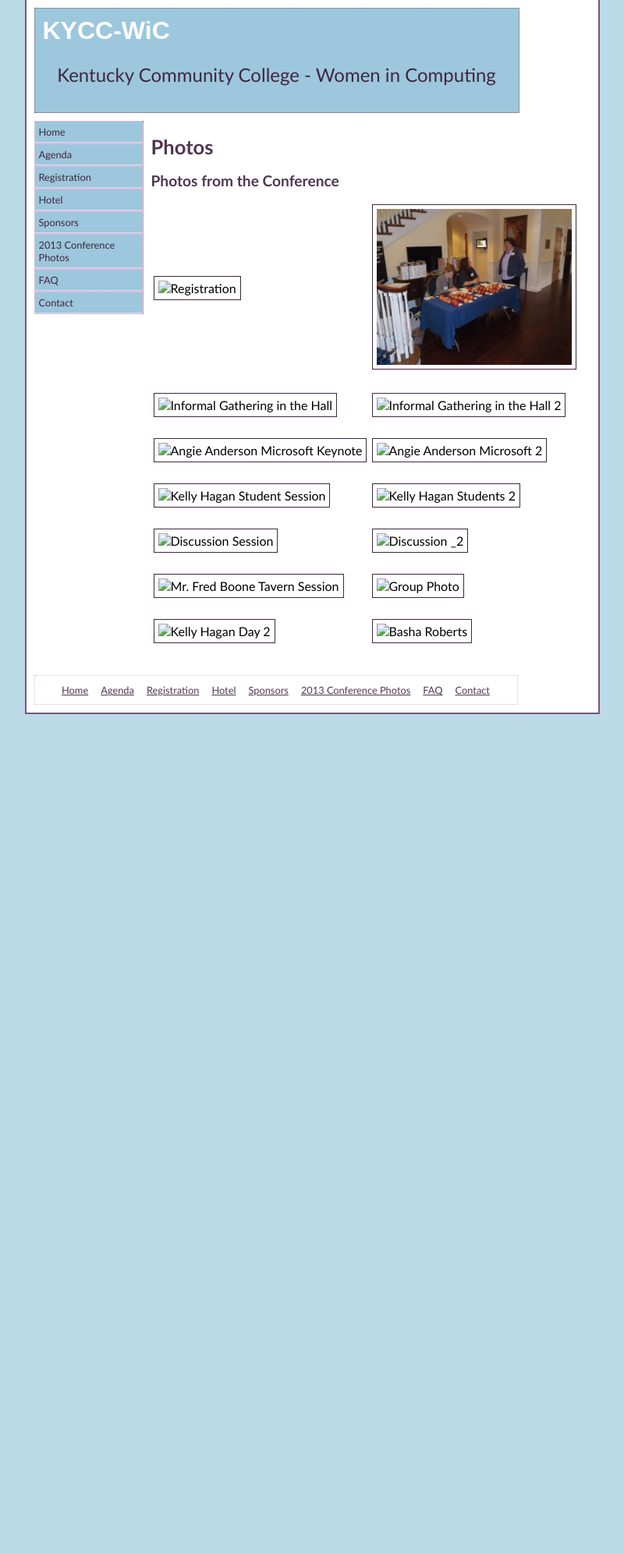
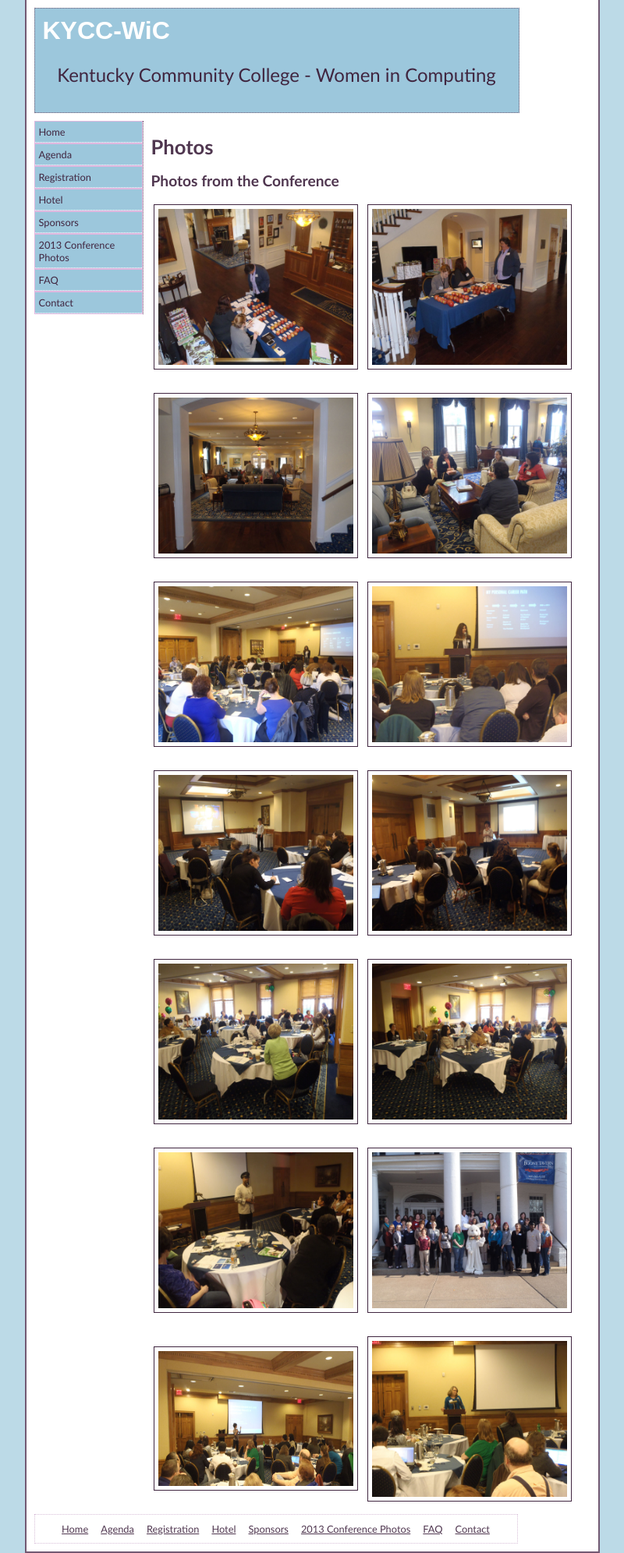
Before and after one commit to LexLadiesCode/KYCC-WIC, a Jekyll site: the page built from photos.md, in a window 1280 px wide. Shown: the whole page at 78% size, without its empty margins (240-1040 px from the left). Built offline with Jekyll 4.4.1, drawn with Linux system fonts in a browser that asks for light colours; before the commit the page ends 916 px from its top, so only the background shows below that.

Commit message:
merge conflict?

```diff
--- a/photos.md
+++ b/photos.md
@@ -7,7 +7,7 @@ permalink: /photos/
 <table style="width: 100%">
 	<tbody><tr>
 		<td class="auto-style4">
-		<img alt="Registration" height="200" src="./Photos_files/women_01.jpg" width="250"></td>
+		<img alt="Registration" height="200" src="/images/women_01.jpg" width="250"></td>
 		<td class="auto-style4">
 		<img alt="Registration_2" height="200" src="/images/women_02.jpg" width="250"></td>
 	</tr>
@@ -17,9 +17,9 @@ permalink: /photos/
 	</tr>
 	<tr>
 		<td class="auto-style4">
-		<img alt="Informal Gathering in the Hall" height="200" src="./Photos_files/women_03.jpg" width="250"></td>
+		<img alt="Informal Gathering in the Hall" height="200" src="/images/women_03.jpg" width="250"></td>
 		<td class="auto-style4">
-		<img alt="Informal Gathering in the Hall 2" height="200" src="./Photos_files/women_04.jpg" width="250"></td>
+		<img alt="Informal Gathering in the Hall 2" height="200" src="/images/women_04.jpg" width="250"></td>
 	</tr>
 	<tr>
 		<td class="auto-style4">&nbsp;</td>
@@ -27,9 +27,9 @@ permalink: /photos/
 	</tr>
 	<tr>
 		<td class="auto-style4">
-		<img alt="Angie Anderson Microsoft Keynote" height="200" src="./Photos_files/women_05.jpg" width="250"></td>
+		<img alt="Angie Anderson Microsoft Keynote" height="200" src="/images/women_05.jpg" width="250"></td>
 		<td class="auto-style4">
-		<img alt="Angie Anderson Microsoft 2" height="200" src="./Photos_files/women_06.jpg" width="250"></td>
+		<img alt="Angie Anderson Microsoft 2" height="200" src="/images/women_06.jpg" width="250"></td>
 	</tr>
 	<tr>
 		<td class="auto-style4">
@@ -39,9 +39,9 @@ permalink: /photos/
 	</tr>
 	<tr>
 		<td class="auto-style4">
-		<img alt="Kelly Hagan Student Session" height="200" src="./Photos_files/women_07.jpg" width="250"></td>
+		<img alt="Kelly Hagan Student Session" height="200" src="/images/women_07.jpg" width="250"></td>
 		<td class="auto-style4">
-		<img alt="Kelly Hagan Students 2" height="200" src="./Photos_files/women_09.jpg" width="250"></td>
+		<img alt="Kelly Hagan Students 2" height="200" src="/images/women_09.jpg" width="250"></td>
 	</tr>
 	<tr>
 		<td class="auto-style4">&nbsp;</td>
@@ -49,9 +49,9 @@ permalink: /photos/
 	</tr>
 	<tr>
 		<td class="auto-style4">
-		<img alt="Discussion Session" height="200" src="./Photos_files/women_08.jpg" width="250"></td>
+		<img alt="Discussion Session" height="200" src="/images/women_08.jpg" width="250"></td>
 		<td class="auto-style4">
-		<img alt="Discussion _2" height="200" src="./Photos_files/women_10.jpg" width="250"></td>
+		<img alt="Discussion _2" height="200" src="/images/women_10.jpg" width="250"></td>
 	</tr>
 	<tr>
 		<td class="auto-style4">&nbsp;</td>
@@ -59,9 +59,9 @@ permalink: /photos/
 	</tr>
 	<tr>
 		<td class="auto-style4">
-		<img alt="Mr. Fred Boone Tavern Session" height="200" src="./Photos_files/women_11.jpg" width="250"></td>
+		<img alt="Mr. Fred Boone Tavern Session" height="200" src="/images/women_11.jpg" width="250"></td>
 		<td class="auto-style4">
-		<img alt="Group Photo" height="200" src="./Photos_files/women_12.jpg" width="250"></td>
+		<img alt="Group Photo" height="200" src="/images/women_12.jpg" width="250"></td>
 	</tr>
 	<tr>
 		<td class="auto-style4">&nbsp;</td>
@@ -69,10 +69,8 @@ permalink: /photos/
 	</tr>
 	<tr>
 		<td class="auto-style4">
-		<img alt="Kelly Hagan Day 2" height="173" src="./Photos_files/women_13.jpg" width="250"></td>
+		<img alt="Kelly Hagan Day 2" height="173" src="/images/women_13.jpg" width="250"></td>
 		<td class="auto-style4">
-		<img alt="Basha Roberts" height="200" src="./Photos_files/women_14.jpg" width="250"></td>
+		<img alt="Basha Roberts" height="200" src="/images/women_14.jpg" width="250"></td>
 	</tr>
 </tbody></table>
-<o:p>&nbsp;</o:p><p></p>
-<p></p>
```
